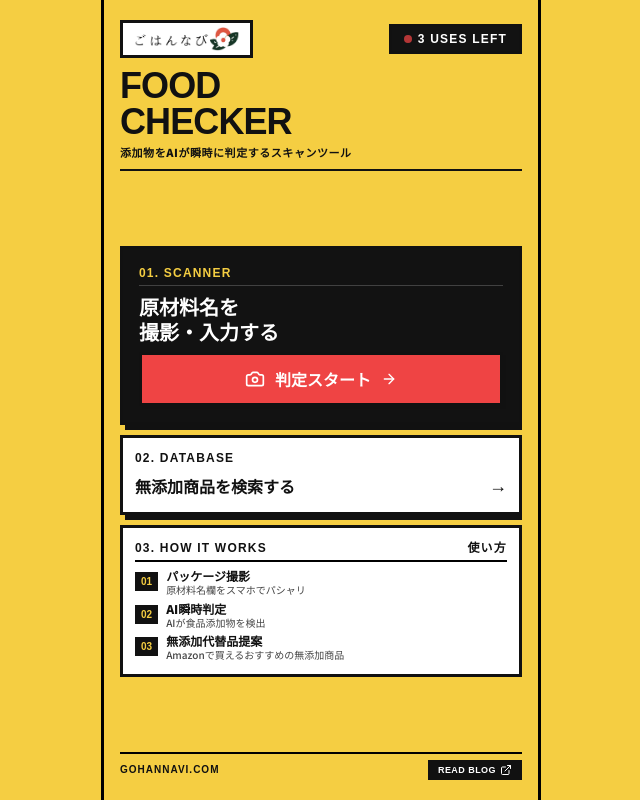
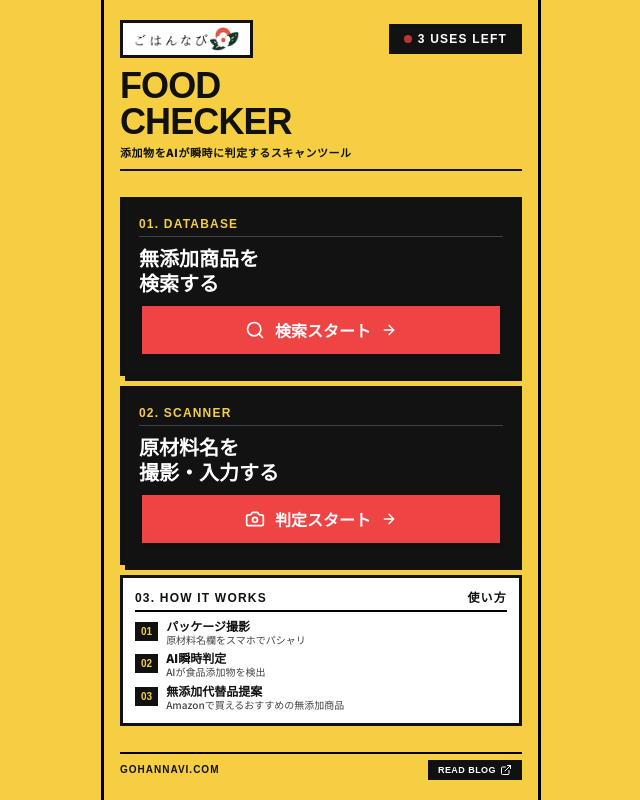
Before and after one commit to machax555-ux/gohannavi-checker, a Next.js app: page / in a window 1280 px wide. Shown: the whole page, without its empty margins (319-959 px from the left). Built offline with nearby package versions, Linux system fonts and the light colour scheme; a web font is replaced by a local one.

Commit message:
Remove cart emoji from Amazon button, reverse top page cards order (01. DATABASE -> 02. SCANNER) and format DATABASE card like SCANNER

```diff
--- a/app/page.tsx
+++ b/app/page.tsx
@@ -2,7 +2,7 @@
 
 import React, { useEffect, useState } from "react";
 import Link from "next/link";
-import { Camera, ArrowRight, ExternalLink } from "lucide-react";
+import { Camera, Search, ArrowRight, ExternalLink } from "lucide-react";
 import UsageLimit from "@/components/UsageLimit";
 import { canUseToday } from "@/lib/storage";
 
@@ -48,13 +48,35 @@ export default function HomePage() {
         <div className="w-full h-[2px] bg-[#111111]" />
       </header>
 
-      {/* 2. Main Hero Cards (Scaled to fit 100% in 1 page without scrolling) */}
+      {/* 2. Main Hero Cards (Reversed Order: 01. DATABASE -> 02. SCANNER -> 03. HOW IT WORKS) */}
       <div className="flex flex-col gap-2.5 my-auto overflow-hidden">
-        {/* 01. SCANNER Card */}
+        {/* 01. DATABASE Card (Dark Card with Red Button, formatted like SCANNER) */}
         <div className="swiss-card-dark p-3.5 sm:p-4 flex flex-col gap-2 relative overflow-hidden">
           <div className="flex items-center justify-between border-b border-white/20 pb-1">
             <span className="font-display font-black text-[10px] sm:text-xs text-[#F5CE42] tracking-widest">
-              01. SCANNER
+              01. DATABASE
+            </span>
+          </div>
+
+          <h2 className="font-extrabold text-lg sm:text-xl text-white leading-tight">
+            無添加商品を<br />検索する
+          </h2>
+
+          <Link
+            href="/search"
+            className="w-full py-2.5 sm:py-3 bg-[#EF4444] hover:bg-[#DC2626] text-white swiss-border swiss-shadow-sm font-black text-base flex items-center justify-center gap-2.5 transition-transform active:translate-x-0.5 active:translate-y-0.5 group"
+          >
+            <Search className="w-5 h-5 text-white group-hover:scale-110 transition-transform" />
+            <span>検索スタート</span>
+            <ArrowRight className="w-4 h-4 group-hover:translate-x-1 transition-transform" />
+          </Link>
+        </div>
+
+        {/* 02. SCANNER Card */}
+        <div className="swiss-card-dark p-3.5 sm:p-4 flex flex-col gap-2 relative overflow-hidden">
+          <div className="flex items-center justify-between border-b border-white/20 pb-1">
+            <span className="font-display font-black text-[10px] sm:text-xs text-[#F5CE42] tracking-widest">
+              02. SCANNER
             </span>
           </div>
 
@@ -77,26 +99,6 @@ export default function HomePage() {
               <ArrowRight className="w-4 h-4 group-hover:translate-x-1 transition-transform" />
             </Link>
           )}
-        </div>
-
-        {/* 02. DATABASE Card */}
-        <div className="swiss-card-white p-3 flex flex-col gap-1">
-          <div className="flex items-center justify-between">
-            <span className="font-display font-black text-[10px] sm:text-xs text-[#111111] tracking-widest">
-              02. DATABASE
-            </span>
-          </div>
-          <Link
-            href="/search"
-            className="flex items-center justify-between text-left group pt-0.5"
-          >
-            <span className="font-extrabold text-sm sm:text-base text-[#111111] group-hover:underline">
-              無添加商品を検索する
-            </span>
-            <span className="font-display font-black text-lg text-[#111111] group-hover:translate-x-1 transition-transform">
-              →
-            </span>
-          </Link>
         </div>
 
         {/* 03. HOW IT WORKS Section */}
--- a/components/AlternativeProducts.tsx
+++ b/components/AlternativeProducts.tsx
@@ -47,7 +47,7 @@ export default function AlternativeProducts({
           rel="noopener noreferrer"
           className="w-full py-3.5 bg-[#10B981] hover:bg-[#059669] text-white swiss-border swiss-shadow-sm font-black text-sm text-center flex items-center justify-center gap-2 transition-transform active:translate-x-0.5 active:translate-y-0.5 group mt-1"
         >
-          <span>🛒 Amazonで「無添加 {cleanCategory}」の商品を探す</span>
+          <span>Amazonで「無添加 {cleanCategory}」の商品を探す</span>
           <ExternalLink className="w-4 h-4 group-hover:translate-x-1 transition-transform" />
         </a>
       </div>
```
